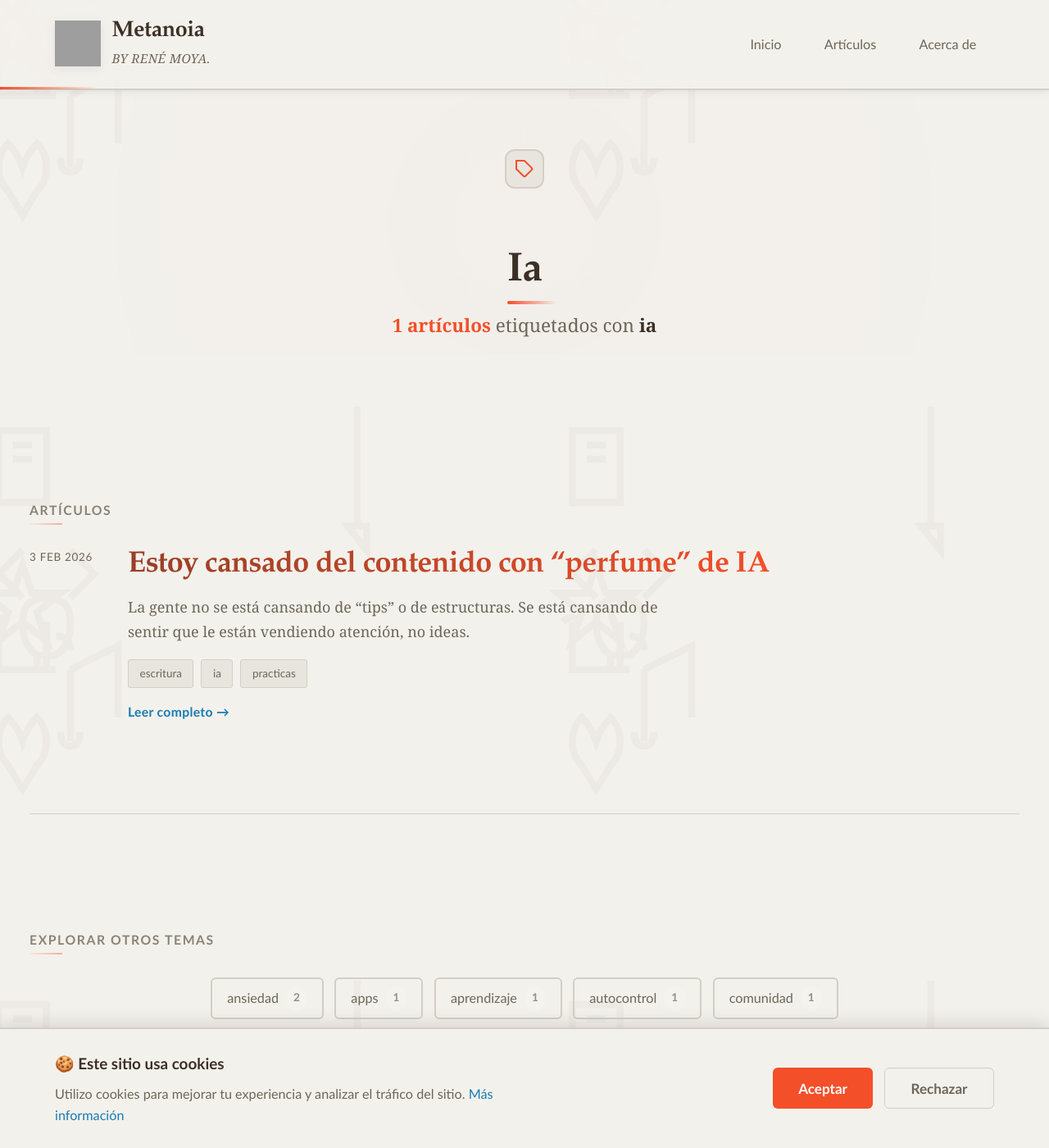
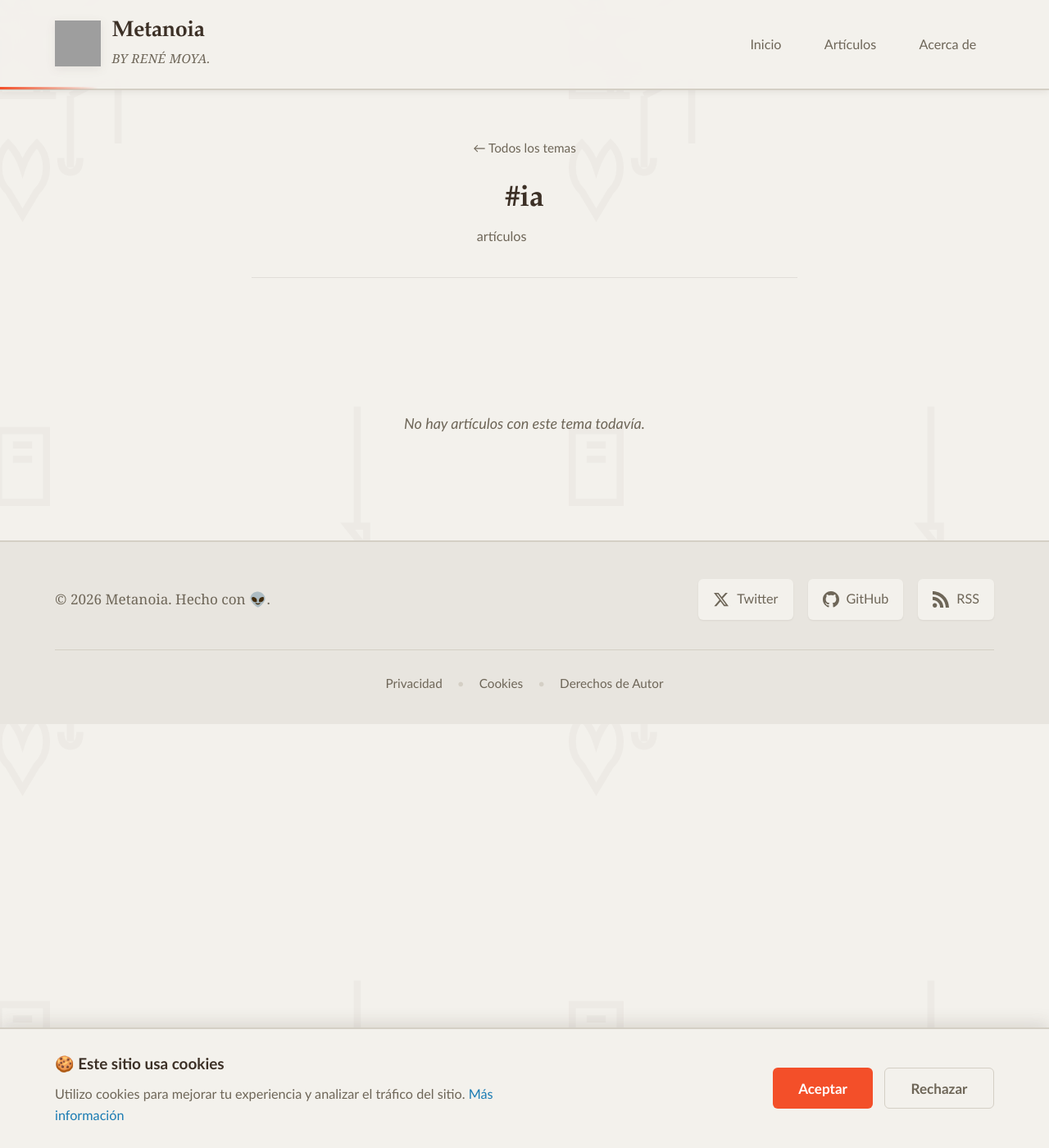
Before and after one commit to renedev0284-creator/renedev0284-creator.github.io, a Jekyll site: the page built from tag/ia.md, in a window 1280 px wide and 1400 px high. Shown: the whole window at 82% size. Built offline with Jekyll 4.4.1, drawn with Linux system fonts in a browser that asks for light colours; some of the changed text lies outside the part shown; grey boxes are pictures that could not be loaded.

Commit message:
tag completo y con estilo al del index

```diff
--- a/_layouts/tag.html
+++ b/_layouts/tag.html
@@ -2,162 +2,345 @@
 layout: default
 ---
 
-<div class="home">
+<div class="tag-page">
   <!-- Header del Tag -->
-  <section class="intro intro-icons">
-    <div class="intro-badges">
-      <span class="badge" title="Etiqueta">
-        <svg width="24" height="24" viewBox="0 0 24 24" fill="none" stroke="currentColor" stroke-width="2">
-          <path d="M20.59 13.41l-7.17 7.17a2 2 0 0 1-2.83 0L2 12V2h10l8.59 8.59a2 2 0 0 1 0 2.82z"></path>
-          <line x1="7" y1="7" x2="7.01" y2="7"></line>
-        </svg>
-      </span>
-    </div>
-
-    <h1>{{ page.tag }}</h1>
-    <p class="lead">
-      <span style="color: var(--color-orange); font-weight: 600;">{{ site.tags[page.tag] | size }} artículos</span>
-      etiquetados con <strong>{{ page.tag }}</strong>
-    </p>
+  <section class="tag-header">
+    <a href="{{ site.baseurl }}/tags/" class="back-link">← Todos los temas</a>
+    <h1 class="tag-title">#{{ page.tag }}</h1>
+    <p class="tag-count">{{ page.posts.size }} {% if page.posts.size == 1 %}artículo{% else %}artículos{% endif %}</p>
   </section>
 
-  <!-- Posts con esta etiqueta -->
+  <!-- Lista de Posts (mismo estilo que index) -->
   <section class="posts">
-    <h2 class="section-title">Artículos</h2>
+    {% if page.posts.size > 0 %}
+      <div class="post-list-minimal">
+        {% for post in page.posts %}
+          <article class="post-item" style="--index: {{ forloop.index }};">
 
-    {% assign posts_with_tag = site.tags[page.tag] %}
+            <!-- Imagen sutil (opcional) -->
+            {% if post.image %}
+              <a href="{{ post.url | relative_url }}" class="post-image-link">
+                <div class="post-image">
+                  <img src="{{ post.image | relative_url }}" alt="{{ post.title }}" loading="lazy">
+                </div>
+              </a>
+            {% endif %}
 
-    {% if posts_with_tag.size > 0 %}
-      <div class="post-list">
-        {% for post in posts_with_tag %}
-          <article class="post-preview" style="--index: {{ forloop.index }};">
-            <time class="post-date" datetime="{{ post.date | date_to_xmlschema }}">
+            <div class="post-body">
+              <!-- Fecha minimalista -->
+              <time class="post-date-minimal" datetime="{{ post.date | date_to_xmlschema }}">
                 {% assign day = post.date | date: "%-d" %}
                 {% assign month = post.date | date: "%-m" %}
                 {% assign year = post.date | date: "%Y" %}
-              {% assign months = "ene,feb,mar,abr,may,jun,jul,ago,sep,oct,nov,dic" | split: "," %}
+                {% assign months = "enero,febrero,marzo,abril,mayo,junio,julio,agosto,septiembre,octubre,noviembre,diciembre" | split: "," %}
                 {% assign month_index = month | minus: 1 %}
-              {{ day }} {{ months[month_index] }} {{ year }}
+                {{ day }} de {{ months[month_index] }}, {{ year }}
               </time>
-            <h3>
+
+              <!-- Título -->
+              <h3 class="post-title-minimal">
                 <a href="{{ post.url | relative_url }}">{{ post.title }}</a>
               </h3>
-            <p class="post-excerpt">{{ post.excerpt | strip_html | truncate: 180 }}</p>
-            {% if post.tags %}
-              <div class="post-tags">
+
+              <!-- Excerpt limpio -->
+              <p class="post-excerpt-minimal">{{ post.excerpt | strip_html | truncate: 180 }}</p>
+
+              <!-- Tags simples (excluyendo el tag actual) -->
+              {% if post.tags.size > 0 %}
+                <div class="post-tags-minimal">
                   {% for tag in post.tags limit:3 %}
-                  <a href="{{ site.baseurl }}/tag/{{ tag | slugify }}/" class="tag">{{ tag }}</a>
+                    {% if tag != page.tag %}
+                      <a href="{{ site.baseurl }}/tag/{{ tag | slugify }}/" class="tag-minimal">{{ tag }}</a>
+                    {% endif %}
                   {% endfor %}
                 </div>
               {% endif %}
-            <a href="{{ post.url | relative_url }}" class="read-more">
-              Leer completo
-            </a>
+
+              <!-- Enlace sutil -->
+              <a href="{{ post.url | relative_url }}" class="read-link-minimal">Leer completo</a>
+            </div>
           </article>
         {% endfor %}
       </div>
     {% else %}
-      <p class="lead">No hay artículos con esta etiqueta todavía.</p>
-      <p><a href="{{ site.baseurl }}/" style="color: var(--color-orange);">← Volver al inicio</a></p>
+      <p class="no-posts">No hay artículos con este tema todavía.</p>
     {% endif %}
-  </section>
-
-  <!-- Nube de todas las etiquetas -->
-  <section class="tags-cloud-section">
-    <h2 class="section-title">Explorar Otros Temas</h2>
-    <div class="tags-cloud-wrapper">
-      {% assign sorted_tags = site.tags | sort %}
-      {% for tag in sorted_tags %}
-        <a href="{{ site.baseurl }}/tag/{{ tag[0] | slugify }}/"
-           class="tag-cloud-item {% if tag[0] == page.tag %}active{% endif %}">
-          {{ tag[0] }}
-          <span class="tag-count">{{ tag[1] | size }}</span>
-        </a>
-      {% endfor %}
-    </div>
   </section>
 </div>
 
 <style>
-/* Estilos adicionales para la página de tag */
+/* ========================================
+   TAG PAGE - MISMO ESTILO QUE INDEX
+   ======================================== */
 
-/* Nube de etiquetas mejorada */
-.tags-cloud-section {
-  margin-top: var(--space-xxl);
-  padding-top: var(--space-xl);
-  border-top: 1px solid var(--color-border);
+.tag-page {
+  max-width: 720px;
+  margin: 0 auto;
+  padding: 0 1.5rem;
 }
 
-.tags-cloud-wrapper {
+/* Header del Tag */
+.tag-header {
+  text-align: center;
+  margin: 3rem 0;
+  padding-bottom: 2rem;
+  border-bottom: 1px solid rgba(60, 48, 38, 0.1);
+}
+
+.back-link {
+  display: inline-block;
+  margin-bottom: 1.5rem;
+  font-family: var(--font-sans);
+  font-size: 0.85rem;
+  color: var(--color-text-muted);
+  text-decoration: none;
+  transition: color 0.3s ease;
+}
+
+.back-link:hover {
+  color: var(--color-orange);
+}
+
+.tag-title {
+  font-family: var(--font-display);
+  font-size: 2rem;
+  font-weight: 600;
+  color: var(--color-text);
+  margin: 0 0 0.5rem;
+  letter-spacing: -0.01em;
+}
+
+.tag-count {
+  font-family: var(--font-sans);
+  font-size: 0.9rem;
+  color: var(--color-text-muted);
+  margin: 0;
+}
+
+/* Lista de Posts - MISMO CÓDIGO QUE INDEX */
+.post-list-minimal {
+  max-width: 720px;
+  margin: 3rem auto 0;
+}
+
+.post-item {
+  margin-bottom: 4rem;
+  padding-bottom: 3rem;
+  border-bottom: 1px solid rgba(60, 48, 38, 0.1);
+  opacity: 0;
+  animation: gentleFadeIn 0.8s ease forwards;
+  animation-delay: calc(var(--index) * 0.15s);
+}
+
+.post-item:last-child {
+  border-bottom: none;
+}
+
+@keyframes gentleFadeIn {
+  from {
+    opacity: 0;
+    transform: translateY(20px);
+  }
+  to {
+    opacity: 1;
+    transform: translateY(0);
+  }
+}
+
+/* Imagen sutil y opcional */
+.post-image-link {
+  display: block;
+  margin-bottom: 1.5rem;
+}
+
+.post-image {
+  width: 100%;
+  max-width: 100%;
+  height: 280px;
+  overflow: hidden;
+  border-radius: 4px;
+}
+
+.post-image img {
+  width: 100%;
+  height: 100%;
+  object-fit: cover;
+  filter: grayscale(20%) contrast(0.95);
+  transition: all 0.6s ease;
+}
+
+.post-item:hover .post-image img {
+  filter: grayscale(0%) contrast(1);
+  transform: scale(1.02);
+}
+
+/* Contenido del post */
+.post-body {
+  display: flex;
+  flex-direction: column;
+  gap: 0.75rem;
+}
+
+/* Fecha minimalista */
+.post-date-minimal {
+  display: block;
+  font-family: var(--font-sans);
+  font-size: 0.8rem;
+  font-weight: 400;
+  color: var(--color-text-muted);
+  text-transform: uppercase;
+  letter-spacing: 0.05em;
+  margin-bottom: 0.25rem;
+}
+
+/* Título limpio */
+.post-title-minimal {
+  margin: 0;
+  font-family: var(--font-display);
+  font-size: 1.75rem;
+  font-weight: 600;
+  line-height: 1.3;
+  letter-spacing: -0.01em;
+}
+
+.post-title-minimal a {
+  color: var(--color-text);
+  text-decoration: none;
+  transition: color 0.3s ease;
+}
+
+.post-item:hover .post-title-minimal a {
+  color: var(--color-orange);
+}
+
+/* Excerpt con Palatino */
+.post-excerpt-minimal {
+  font-family: 'Palatino Linotype', 'Book Antiqua', Palatino, Georgia, serif;
+  font-size: 1.05rem;
+  line-height: 1.75;
+  color: rgba(60, 48, 38, 0.85);
+  margin: 0.5rem 0 1rem;
+}
+
+/* Tags minimalistas */
+.post-tags-minimal {
   display: flex;
   flex-wrap: wrap;
   gap: 0.75rem;
-  max-width: 800px;
-  margin: 0 auto;
-  justify-content: center;
+  margin: 0.5rem 0;
 }
 
-.tag-cloud-item {
-  display: inline-flex;
-  align-items: center;
-  gap: 0.5rem;
+.tag-minimal {
   font-family: var(--font-sans);
-  font-size: 0.9rem;
-  color: var(--color-text-muted);
-  background: transparent;
-  padding: 0.5rem 1rem;
-  border-radius: 6px;
-  border: 2px solid var(--color-border);
+  font-size: 0.75rem;
+  font-weight: 500;
+  color: rgba(60, 48, 38, 0.6);
   text-decoration: none;
+  padding: 0.25rem 0;
+  border-bottom: 1px solid transparent;
   transition: all 0.3s ease;
-  font-weight: 500;
+  letter-spacing: 0.03em;
 }
 
-.tag-cloud-item:hover {
-  background: rgba(243, 79, 41, 0.05);
+.tag-minimal:hover {
   color: var(--color-orange);
-  border-color: var(--color-orange);
-  transform: translateY(-2px);
-  box-shadow: 0 4px 12px rgba(243, 79, 41, 0.15);
+  border-bottom-color: var(--color-orange);
 }
 
-.tag-cloud-item.active {
-  background: var(--color-orange);
-  color: white;
-  border-color: var(--color-orange);
-  font-weight: 600;
+/* Enlace de lectura sutil */
+.read-link-minimal {
+  display: inline-block;
+  margin-top: 0.5rem;
+  font-family: var(--font-sans);
+  font-size: 0.875rem;
+  font-weight: 500;
+  color: var(--color-text-muted);
+  text-decoration: none;
+  border-bottom: 1px solid var(--color-text-muted);
+  transition: all 0.3s ease;
+  padding-bottom: 2px;
 }
 
-.tag-cloud-item .tag-count {
-  font-size: 0.75rem;
-  color: currentColor;
-  opacity: 0.7;
-  background: rgba(255, 255, 255, 0.2);
-  padding: 0.15rem 0.5rem;
-  border-radius: 12px;
-  font-weight: 600;
+.read-link-minimal:hover {
+  color: var(--color-orange);
+  border-bottom-color: var(--color-orange);
 }
 
-.tag-cloud-item.active .tag-count {
-  background: rgba(255, 255, 255, 0.3);
-  opacity: 1;
+/* Mensaje cuando no hay posts */
+.no-posts {
+  text-align: center;
+  font-family: var(--font-sans);
+  font-size: 1rem;
+  color: var(--color-text-muted);
+  padding: 3rem 0;
+  font-style: italic;
 }
 
-/* Ajuste del intro para páginas de tag */
-.intro h1 {
-  text-transform: capitalize;
-  margin-bottom: var(--space-md);
+/* Efecto hover muy sutil en el artículo completo */
+.post-item {
+  transition: transform 0.3s ease;
 }
 
-/* Responsive */
-@media (max-width: 768px) {
-  .tags-cloud-wrapper {
-    justify-content: flex-start;
+.post-item:hover {
+  transform: translateX(4px);
 }
 
-  .tag-cloud-item {
-    font-size: 0.85rem;
-    padding: 0.4rem 0.8rem;
+/* ========================================
+   RESPONSIVE
+   ======================================== */
+
+@media (max-width: 768px) {
+  .tag-page {
+    padding: 0 1rem;
+  }
+
+  .tag-header {
+    margin: 2rem 0;
+    padding-bottom: 1.5rem;
+  }
+
+  .tag-title {
+    font-size: 1.75rem;
+  }
+
+  .post-list-minimal {
+    margin-top: 2rem;
+  }
+
+  .post-item {
+    margin-bottom: 3rem;
+    padding-bottom: 2rem;
+  }
+
+  .post-image {
+    height: 220px;
+  }
+
+  .post-title-minimal {
+    font-size: 1.5rem;
+  }
+
+  .post-excerpt-minimal {
+    font-size: 1rem;
+    line-height: 1.65;
+  }
+}
+
+@media (max-width: 480px) {
+  .tag-title {
+    font-size: 1.5rem;
+  }
+
+  .post-image {
+    height: 180px;
+  }
+
+  .post-title-minimal {
+    font-size: 1.35rem;
+  }
+
+  .post-excerpt-minimal {
+    font-size: 0.95rem;
   }
 }
 </style>
```
Lines whose indentation alone changed are shown as unchanged.
